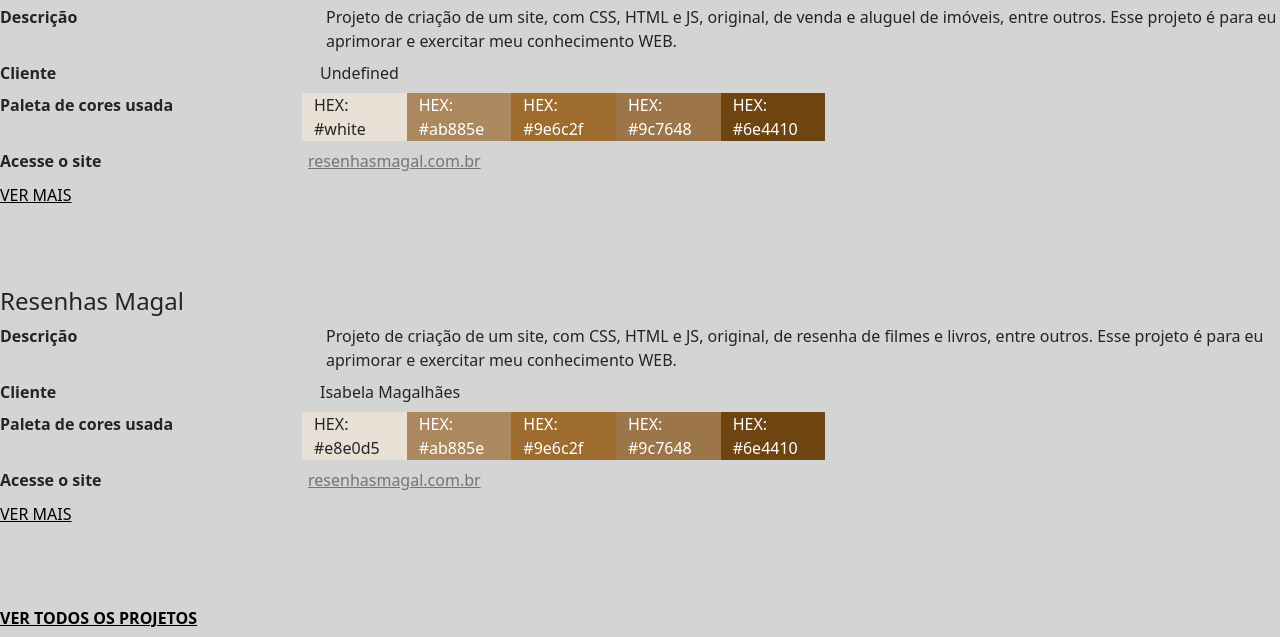
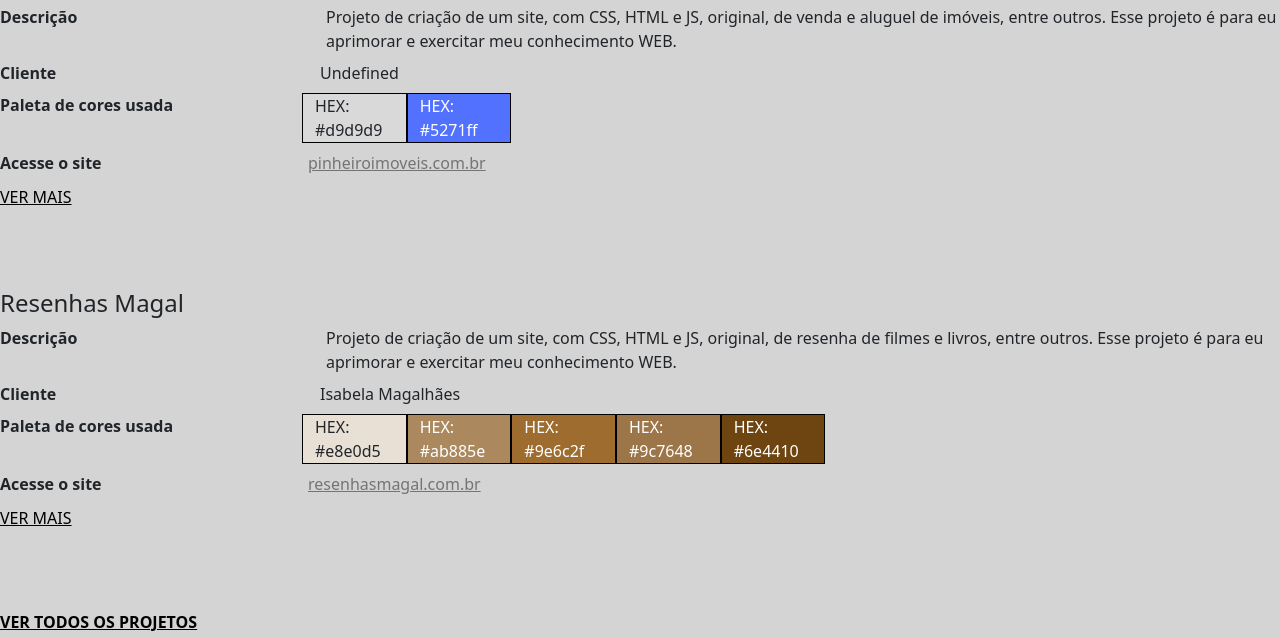
Before and after one commit to breno-pinheir0/meusprojetosweb, a plain HTML site: page index.html in a window 1280 px wide. Shown: the part 134-771 px from the top of the page. Drawn offline with nearby package versions, Linux system fonts and the light colour scheme.

Commit message:
projeto novo adicionado

```diff
--- a/index.html
+++ b/index.html
@@ -48,16 +48,13 @@
                 <dd class="col-sm-9">Undefined</dd>
                 <dl class="row">
                   <dt class="col-sm-3">Paleta de cores usada </dt>
-                  <dd class="col-sm-1" style="background-color: #e8e0d5;">HEX: #white</dd>
-                  <dd class="col-sm-1" style="background-color: #ab885e; color: white;">HEX: #ab885e</dd>
-                  <dd class="col-sm-1" style="background-color: #9e6c2f; color: white;">HEX: #9e6c2f</dd>
-                  <dd class="col-sm-1" style="background-color: #9c7648; color: white;">HEX: #9c7648</dd>
-                  <dd class="col-sm-1" style="background-color: #6e4410; color: white;">HEX: #6e4410</dd>
+                  <dd class="col-sm-1" style="background-color: #d9d9d9; border: 1px solid black;">HEX: #d9d9d9</dd>
+                  <dd class="col-sm-1" style="background-color: #5271ff; color: white; border: 1px solid black;">HEX: #5271ff</dd>
 
                   <dl class="row">
                     <dt class="col-sm-3">Acesse o site</dt>
                     <a class="col-sm-9" style="color: #747474;"
-                      href="http://projetosbreno.infinityfreeapp.com/Resenhas%20Magal/Site_Resenha/index.html">resenhasmagal.com.br</a>
+                      href="http://projetosbreno.infinityfreeapp.com/Pinheiro%20Imoveis/Site_Negociacao_Imoveis/index.html">pinheiroimoveis.com.br</a>
                     <dl class="row">
                       <a class="col-sm-3" href="naodisponivel.html" style="color: black; padding-top: 10px;">VER MAIS</a>
 
@@ -75,11 +72,11 @@
                 <dd class="col-sm-9">Isabela Magalhães</dd>
                 <dl class="row">
                     <dt class="col-sm-3">Paleta de cores usada  </dt>
-                    <dd class="col-sm-1" style="background-color: #e8e0d5;">HEX: #e8e0d5</dd>
-                    <dd class="col-sm-1" style="background-color: #ab885e; color: white;">HEX: #ab885e</dd>
-                    <dd class="col-sm-1" style="background-color: #9e6c2f; color: white;">HEX: #9e6c2f</dd>
-                    <dd class="col-sm-1" style="background-color: #9c7648; color: white;">HEX: #9c7648</dd>
-                    <dd class="col-sm-1" style="background-color: #6e4410; color: white;">HEX: #6e4410</dd>
+                    <dd class="col-sm-1" style="background-color: #e8e0d5; border: 1px solid black;">HEX: #e8e0d5</dd>
+                    <dd class="col-sm-1" style="background-color: #ab885e; color: white; border: 1px solid black;">HEX: #ab885e</dd>
+                    <dd class="col-sm-1" style="background-color: #9e6c2f; color: white; border: 1px solid black;">HEX: #9e6c2f</dd>
+                    <dd class="col-sm-1" style="background-color: #9c7648; color: white; border: 1px solid black;">HEX: #9c7648</dd>
+                    <dd class="col-sm-1" style="background-color: #6e4410; color: white; border: 1px solid black;">HEX: #6e4410</dd>
 
                     <dl class="row">
                         <dt class="col-sm-3">Acesse o site</dt>
```
